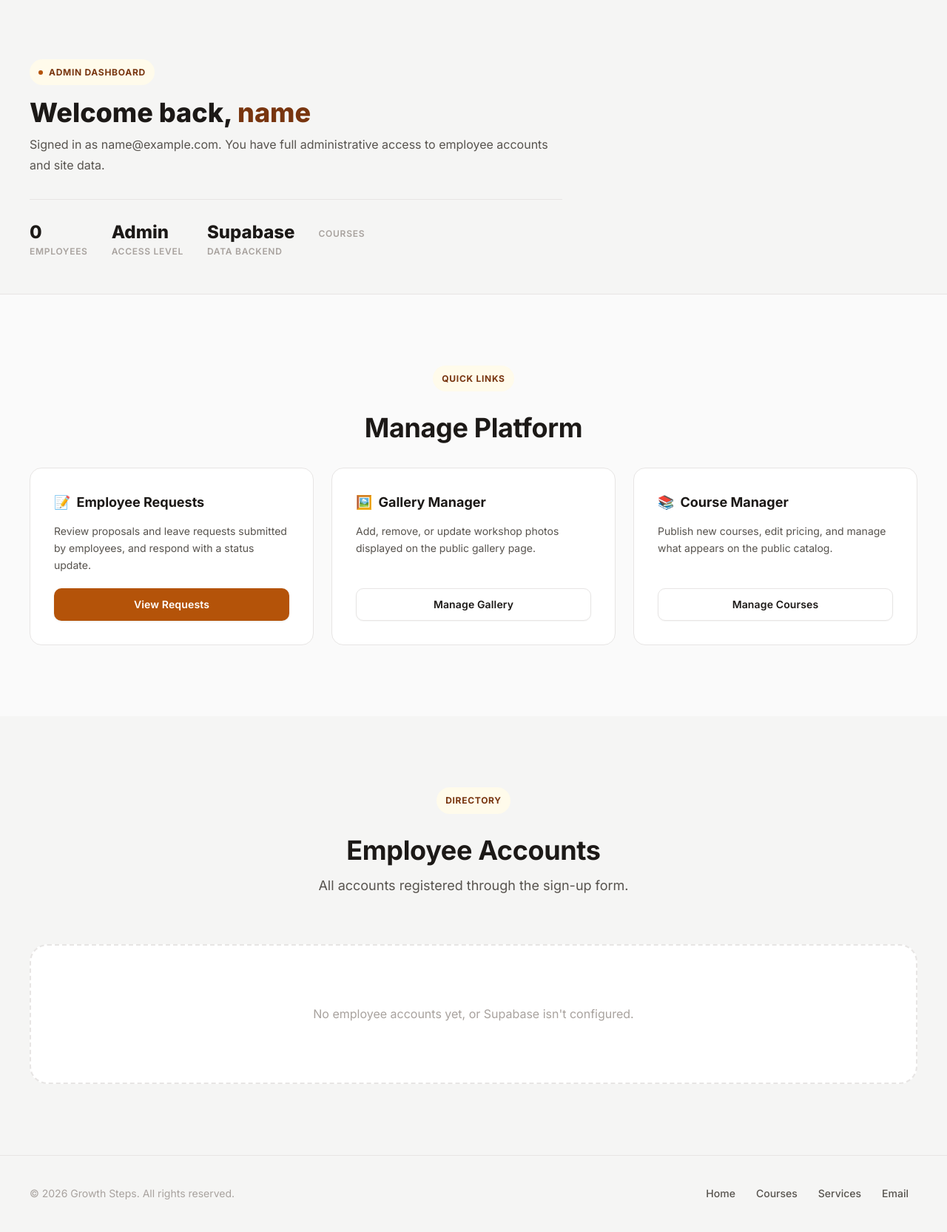
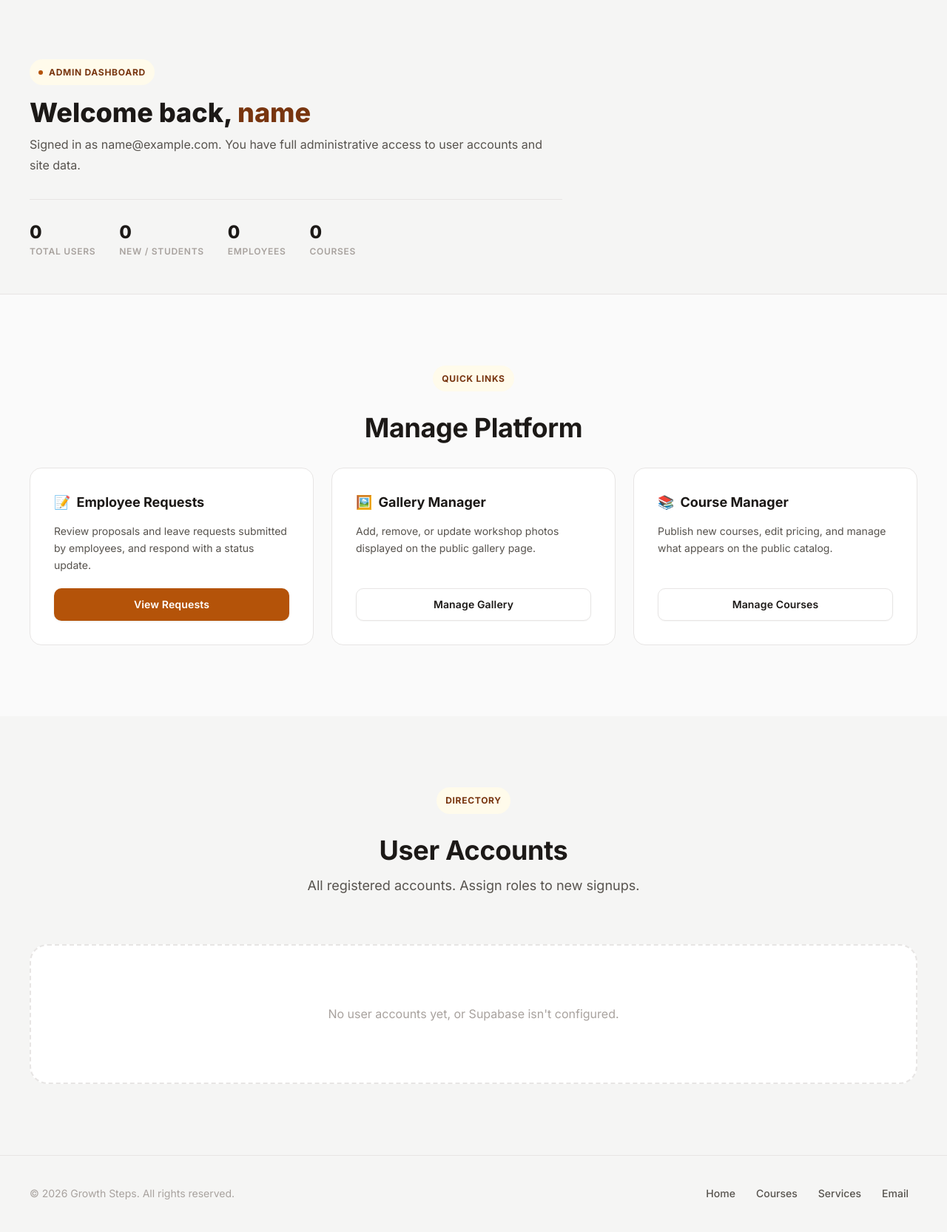
Before and after one commit to growthstepsgs/GrowthStepsFullStack, a Flask app: page /dashboard/admin in a window 1280 px wide. Shown: the part 73-1738 px from the top of the page at 74% size. Run offline with Flask 3, Linux system fonts and the light colour scheme; the visitor is signed in with stand-in values (Sample User, id 1).

Commit message:
Add files via upload

```diff
--- a/app.py
+++ b/app.py
@@ -42,6 +42,16 @@
   cp .env.example .env      # fill in your Supabase project URL + keys
   flask --app app run --debug
 """
+#google signin implementation
+import secrets
+import hashlib
+import base64
+import urllib.parse
+
+import httpx
+
+#33333333333333333333333333333
+
 from datetime import datetime, timezone
 import os
 import uuid
@@ -55,6 +65,7 @@
 )
 from werkzeug.utils import secure_filename
 from supabase import create_client, Client
+from werkzeug.middleware.proxy_fix import ProxyFix
 
 # Load .env from the SAME folder as this file, regardless of the
 # directory you launch `flask run` / `python app.py` from.
@@ -86,7 +97,7 @@
 
 app = Flask(__name__)
 app.secret_key = os.environ.get("SECRET_KEY", "dev-secret-change-me")
-
+app.wsgi_app = ProxyFix(app.wsgi_app, x_proto=1, x_host=1)
 if not SUPABASE_URL or not SUPABASE_KEY:
     print(
         "\n⚠️  SUPABASE NOT CONFIGURED\n"
@@ -237,7 +248,12 @@
         session["user_email"] = email
         session["user_id"] = result.user.id
         session["role"] = role
-        return redirect(url_for("employee_dashboard"))
+
+        if role == "employee":
+            return redirect(url_for("employee_dashboard"))
+        elif role == "student":
+            return redirect(url_for("student_dashboard"))
+        return redirect(url_for("home"))
 
     return render_template("login.html")
 
@@ -274,24 +290,13 @@
         user = result.user
         if user and supabase_admin:
             try:
-                supabase_admin.table("profiles").update(
-                    {"role": "employee"}
-                ).eq("id", user.id).execute()
-            except Exception as exc:
-                flash(
-                    f"Account created, but role promotion failed ({exc}). "
-                    "Ask an admin to set your role to 'employee' manually.",
-                    "error",
-                )
-                return redirect(url_for("login"))
-        elif user and not supabase_admin:
-            flash(
-                "Account created as a default 'student' — add "
-                "SUPABASE_SERVICE_KEY to .env so new signups are "
-                "automatically promoted to 'employee'.",
-                "error",
-            )
-            return redirect(url_for("login"))
+                # Save name/email for admin visibility; leave role as 'student' (trigger default)
+                supabase_admin.table("profiles").update({
+                    "full_name": full_name,
+                    "email": email,
+                }).eq("id", user.id).execute()
+            except Exception:
+                pass
 
         flash("Account created! Check your email to confirm, then log in.", "success")
         return redirect(url_for("login"))
@@ -305,41 +310,131 @@
     return redirect(url_for("home"))
 
 
+# ── GOOGLE OAUTH ───────────────────────────────────────────────────
+
+def _generate_pkce():
+    """Generate PKCE verifier + challenge for OAuth."""
+    verifier = base64.urlsafe_b64encode(
+        secrets.token_bytes(32)
+    ).rstrip(b"=").decode("utf-8")
+    challenge = base64.urlsafe_b64encode(
+        hashlib.sha256(verifier.encode()).digest()
+    ).rstrip(b"=").decode("utf-8")
+    return verifier, challenge
+
+
+@app.route("/auth/google")
+def auth_google():
+    """Redirect user to Google's consent screen via Supabase."""
+    if not SUPABASE_URL or not SUPABASE_KEY:
+        flash("Supabase isn't configured.", "error")
+        return redirect(url_for("login"))
+
+    verifier, challenge = _generate_pkce()
+    session["oauth_verifier"] = verifier
+    next_param = request.args.get("next", "")
+    if next_param.startswith("/"):
+        session["oauth_next"] = next_param
+    else:
+        session["oauth_next"] = url_for("employee_dashboard")
+
+    callback_url = url_for("auth_callback", _external=True)
+
+    params = {
+        "provider": "google",
+        "redirect_to": callback_url,
+        "code_challenge": challenge,
+        "code_challenge_method": "S256",
+    }
+    qs = urllib.parse.urlencode(params)
+    return redirect(f"{SUPABASE_URL}/auth/v1/authorize?{qs}")
+
+
+@app.route("/auth/callback")
+def auth_callback():
+    """Supabase redirects back here after Google approval."""
+    code = request.args.get("code")
+    verifier = session.pop("oauth_verifier", None)
+
+    if not code or not verifier:
+        flash("Sign-in failed — session expired or denied.", "error")
+        return redirect(url_for("login"))
+
+    # Exchange the code for user info
+    try:
+        r = httpx.post(
+            f"{SUPABASE_URL}/auth/v1/token?grant_type=pkce",
+            headers={
+                "apikey": SUPABASE_KEY,
+                "Content-Type": "application/json",
+            },
+            json={"auth_code": code, "code_verifier": verifier},
+            timeout=10,
+        )
+        r.raise_for_status()
+        data = r.json()
+    except Exception as exc:
+        flash(f"Google sign-in failed: {exc}", "error")
+        return redirect(url_for("login"))
+
+    user = data.get("user")
+    if not user:
+        flash("Could not retrieve user info.", "error")
+        return redirect(url_for("login"))
+
+    user_id = user.get("id")
+    email = user.get("email", "").lower()
+
+    # Fetch role from profiles (new users keep the default 'student' from the trigger)
+    role = "student"
+    try:
+        prof = (
+            supabase.table("profiles")
+            .select("role")
+            .eq("id", user_id)
+            .single()
+            .execute()
+        )
+        if prof.data:
+            role = prof.data.get("role", "student")
+    except Exception:
+        pass
+
+    # Save email for admin visibility
+    if supabase_admin:
+        try:
+            supabase_admin.table("profiles").update({
+                "email": email,
+            }).eq("id", user_id).execute()
+        except Exception:
+            pass
+
+    session["user_email"] = email
+    session["user_id"] = user_id
+    session["role"] = role
+
+    flash("Signed in with Google.", "success")
+
+    if role == "employee":
+        return redirect(url_for("employee_dashboard"))
+    elif role == "student":
+        return redirect(url_for("student_dashboard"))
+    return redirect(url_for("home"))
+
 # ── DASHBOARDS ──────────────────────────────────────────────────────
+
 @app.route("/dashboard/employee")
 @login_required
 def employee_dashboard():
-    if session.get("role") == "admin":
+    role = session.get("role")
+    if role == "admin":
         return redirect(url_for("admin_dashboard"))
+    if role == "student":
+        return redirect(url_for("student_dashboard"))
     return render_template(
         "employee_dashboard.html",
         email=session.get("user_email"),
     )
-
-
-@app.route("/dashboard/admin")
-@admin_required
-def admin_dashboard():
-    employees = []
-    client = supabase_admin or supabase
-    if client:
-        try:
-            res = (
-                client.table("profiles")
-                .select("*")
-                .eq("role", "employee")
-                .execute()
-            )
-            employees = res.data or []
-        except Exception:
-            employees = []
-    return render_template(
-        "admin_dashboard.html",
-        email=session.get("user_email"),
-        employees=employees,
-    )
-
-
 # ── EMPLOYEE REQUESTS / PROPOSALS ───────────────────────────────────
 @app.route("/dashboard/employee/requests", methods=["GET", "POST"])
 @login_required
@@ -423,8 +518,115 @@
             photos = []
     return render_template("gallery.html", photos=photos)
 
+@app.route("/dashboard/student")
+@login_required
+def student_dashboard():
+    role = session.get("role")
+    if role == "admin":
+        return redirect(url_for("admin_dashboard"))
+    if role == "employee":
+        return redirect(url_for("employee_dashboard"))
+    return render_template("student_dashboard.html", email=session.get("user_email"))
 
 
+@app.route("/dashboard/admin")
+@admin_required
+def admin_dashboard():
+    users = []
+    client = supabase_admin or supabase
+    if client:
+        try:
+            res = client.table("profiles").select("*").order("created_at", desc=True).execute()
+            users = res.data or []
+        except Exception:
+            users = []
+
+    course_count = 0
+    if client:
+        try:
+            res = client.table("courses").select("*").execute()
+            course_count = len(res.data or [])
+        except Exception:
+            pass
+
+    student_count = sum(1 for u in users if u.get("role") == "student")
+    employee_count = sum(1 for u in users if u.get("role") == "employee")
+
+    return render_template(
+        "admin_dashboard.html",
+        email=session.get("user_email"),
+        users=users,
+        course_count=course_count,
+        student_count=student_count,
+        employee_count=employee_count,
+    )
+
+
+@app.route("/dashboard/admin/users/<user_id>/role", methods=["POST"])
+@admin_required
+def admin_update_role(user_id):
+    new_role = request.form.get("role", "").strip()
+    if new_role not in ("student", "employee"):
+        flash("Invalid role.", "error")
+        return redirect(url_for("admin_dashboard"))
+
+    client = supabase_admin or supabase
+    if not client:
+        flash("Supabase isn't configured.", "error")
+        return redirect(url_for("admin_dashboard"))
+
+    try:
+        client.table("profiles").update({"role": new_role}).eq("id", user_id).execute()
+        flash(f"Role updated to {new_role}.", "success")
+    except Exception as exc:
+        flash(f"Could not update role: {exc}", "error")
+
+    return redirect(url_for("admin_dashboard"))
+# ── SEO: SITEMAP & ROBOTS.TXT ───────────────────────────────────────
+@app.route("/sitemap.xml")
+def sitemap():
+    """Dynamic XML sitemap of all public, indexable pages."""
+    pages = [
+        {"loc": url_for("home", _external=True),              "priority": "1.0",  "changefreq": "weekly"},
+        {"loc": url_for("courses", _external=True),           "priority": "0.8",  "changefreq": "weekly"},
+        {"loc": url_for("available_courses", _external=True), "priority": "0.8",  "changefreq": "weekly"},
+        {"loc": url_for("services", _external=True),          "priority": "0.8",  "changefreq": "monthly"},
+        {"loc": url_for("workshop", _external=True),          "priority": "0.7",  "changefreq": "monthly"},
+        {"loc": url_for("gallery", _external=True),           "priority": "0.7",  "changefreq": "weekly"},
+        {"loc": url_for("login", _external=True),             "priority": "0.5",  "changefreq": "yearly"},
+        {"loc": url_for("signup", _external=True),            "priority": "0.5",  "changefreq": "yearly"},
+    ]
+
+    now = datetime.now(timezone.utc).strftime("%Y-%m-%d")
+    xml_lines = ['<?xml version="1.0" encoding="UTF-8"?>']
+    xml_lines.append('<urlset xmlns="http://www.sitemaps.org/schemas/sitemap/0.9">')
+    for p in pages:
+        xml_lines.append("  <url>")
+        xml_lines.append(f"    <loc>{p['loc']}</loc>")
+        xml_lines.append(f"    <lastmod>{now}</lastmod>")
+        xml_lines.append(f"    <changefreq>{p['changefreq']}</changefreq>")
+        xml_lines.append(f"    <priority>{p['priority']}</priority>")
+        xml_lines.append("  </url>")
+    xml_lines.append("</urlset>")
+
+    return "\n".join(xml_lines), 200, {"Content-Type": "application/xml"}
+
+
+@app.route("/robots.txt")
+def robots():
+    """Tell crawlers what they may index and where the sitemap lives."""
+    base = request.url_root.rstrip("/")
+    lines = [
+        "User-agent: *",
+        "Disallow: /dashboard/",
+        "Disallow: /admin/",
+        "Disallow: /login",
+        "Disallow: /signup",
+        "",
+        f"Sitemap: {base}/sitemap.xml",
+        "",
+    ]
+    return "\n".join(lines), 200, {"Content-Type": "text/plain"}
 
 @app.route("/admin/cleanup-orphaned-photos")
 @admin_required
--- /dev/null
+++ b/static/google1371138ddddc045a.html
@@ -0,0 +1 @@
+google-site-verification: google1371138ddddc045a.html
--- a/templates/admin_dashboard.html
+++ b/templates/admin_dashboard.html
@@ -1,21 +1,16 @@
 {% extends 'base.html' %}
 
 {% block title %}Admin Dashboard | Growth Steps{% endblock %}
-{% block description %}Administrative dashboard for Growth Steps. Manage employee accounts and review requests.{% endblock %}
+{% block description %}Administrative dashboard for Growth Steps. Manage user accounts and review requests.{% endblock %}
 
 {% block styles %}
 <style>
-  /* Admin-specific — move these to styles.css if you prefer */
   .admin-hero {
     padding: var(--space-12) 0 var(--space-8);
     background: var(--bg-muted);
     border-bottom: 1px solid var(--border);
   }
-
-  .admin-hero-inner {
-    max-width: 720px;
-  }
-
+  .admin-hero-inner { max-width: 720px; }
   .admin-hero h1 {
     font-size: clamp(var(--text-2xl), 4vw, var(--text-4xl));
     font-weight: 800;
@@ -23,15 +18,8 @@
     margin-bottom: var(--space-2);
     line-height: 1.2;
   }
-
-  .admin-hero h1 span {
-    color: var(--primary-text);
-  }
-
-  .admin-hero .body {
-    margin-bottom: var(--space-6);
-  }
-
+  .admin-hero h1 span { color: var(--primary-text); }
+  .admin-hero .body { margin-bottom: var(--space-6); }
   .admin-stats {
     display: flex;
     gap: var(--space-6);
@@ -39,20 +27,13 @@
     padding-top: var(--space-6);
     border-top: 1px solid var(--border);
   }
-
-  .admin-stat {
-    display: flex;
-    flex-direction: column;
-    gap: var(--space-1);
-  }
-
+  .admin-stat { display: flex; flex-direction: column; gap: var(--space-1); }
   .admin-stat strong {
     font-size: var(--text-2xl);
     font-weight: 800;
     color: var(--text);
     line-height: 1;
   }
-
   .admin-stat span {
     font-size: var(--text-xs);
     color: var(--text-subtle);
@@ -60,14 +41,12 @@
     letter-spacing: 0.06em;
     font-weight: 600;
   }
-
   .admin-actions {
     display: grid;
     grid-template-columns: repeat(auto-fit, minmax(280px, 1fr));
     gap: var(--space-5);
     margin-bottom: var(--space-10);
   }
-
   .action-card {
     background: var(--bg-elevated);
     border: 1px solid var(--border);
@@ -78,13 +57,11 @@
     flex-direction: column;
     gap: var(--space-3);
   }
-
   .action-card:hover {
     box-shadow: var(--shadow-md);
     border-color: var(--border-strong);
     transform: translateY(-2px);
   }
-
   .action-card h3 {
     font-size: var(--text-lg);
     font-weight: 700;
@@ -93,26 +70,22 @@
     align-items: center;
     gap: var(--space-2);
   }
-
   .action-card p {
     color: var(--text-muted);
     font-size: var(--text-sm);
     line-height: 1.65;
     flex: 1;
   }
-
   .action-card .btn {
     margin-top: var(--space-2);
     width: 100%;
     justify-content: center;
   }
-
   .employee-grid {
     display: grid;
     grid-template-columns: repeat(auto-fill, minmax(280px, 1fr));
     gap: var(--space-4);
   }
-
   .employee-card {
     background: var(--bg-elevated);
     border: 1px solid var(--border);
@@ -123,12 +96,10 @@
     gap: var(--space-4);
     transition: all var(--transition-fast);
   }
-
   .employee-card:hover {
     border-color: var(--border-strong);
     box-shadow: var(--shadow);
   }
-
   .employee-avatar {
     width: 44px;
     height: 44px;
@@ -141,20 +112,17 @@
     font-weight: 700;
     flex-shrink: 0;
   }
-
   .employee-info h4 {
     font-size: var(--text-base);
     font-weight: 600;
     color: var(--text);
     margin-bottom: var(--space-1);
   }
-
   .employee-info p {
     font-size: var(--text-sm);
     color: var(--text-muted);
     line-height: 1.5;
   }
-
   .badge-role {
     display: inline-block;
     background: var(--bg-muted);
@@ -167,7 +135,26 @@
     letter-spacing: 0.04em;
     margin-top: var(--space-2);
   }
-
+  .role-form {
+    display: flex;
+    gap: var(--space-2);
+    margin-top: var(--space-3);
+  }
+  .role-form select {
+    padding: var(--space-1) var(--space-2);
+    border-radius: var(--radius-sm);
+    border: 1px solid var(--border);
+    background: var(--bg);
+    color: var(--text);
+    font-size: var(--text-sm);
+    flex: 1;
+  }
+  .role-form .btn {
+    padding: var(--space-1) var(--space-3);
+    font-size: var(--text-xs);
+    margin: 0;
+    width: auto;
+  }
   .empty-state {
     text-align: center;
     padding: var(--space-12) var(--space-6);
@@ -175,11 +162,7 @@
     border: 2px dashed var(--border);
     border-radius: var(--radius-xl);
   }
-
-  .empty-state p {
-    color: var(--text-subtle);
-    font-size: var(--text-base);
-  }
+  .empty-state p { color: var(--text-subtle); font-size: var(--text-base); }
 </style>
 {% endblock %}
 
@@ -195,21 +178,21 @@
         </div>
         <h1 id="admin-heading">Welcome back, <span>{{ email.split('@')[0] if email else 'Admin' }}</span></h1>
         <p class="body">
-          Signed in as {{ email }}. You have full administrative access to employee accounts and site data.
+          Signed in as {{ email }}. You have full administrative access to user accounts and site data.
         </p>
 
         <div class="admin-stats">
           <div class="admin-stat">
-            <strong>{{ employees|length }}</strong>
-            <span>Employees</span>
+            <strong>{{ users|length }}</strong>
+            <span>Total Users</span>
           </div>
           <div class="admin-stat">
-            <strong>Admin</strong>
-            <span>Access Level</span>
+            <strong>{{ student_count }}</strong>
+            <span>New / Students</span>
           </div>
           <div class="admin-stat">
-            <strong>Supabase</strong>
-            <span>Data Backend</span>
+            <strong>{{ employee_count }}</strong>
+            <span>Employees</span>
           </div>
           <div class="admin-stat">
             <strong>{{ course_count }}</strong>
@@ -240,6 +223,7 @@
           <p>Add, remove, or update workshop photos displayed on the public gallery page.</p>
           <a class="btn btn-secondary" href="{{ url_for('admin_gallery') }}">Manage Gallery</a>
         </article>
+
         <article class="action-card">
           <h3><span aria-hidden="true">📚</span> Course Manager</h3>
           <p>Publish new courses, edit pricing, and manage what appears on the public catalog.</p>
@@ -249,33 +233,47 @@
     </div>
   </section>
 
-  <!-- Employee Accounts -->
-  <section class="section section-alt" aria-labelledby="employees-heading">
+  <!-- User Accounts -->
+  <section class="section section-alt" aria-labelledby="users-heading">
     <div class="container">
       <div class="section-header reveal">
         <span class="eyebrow">Directory</span>
-        <h2 id="employees-heading" class="heading-section">Employee <strong>Accounts</strong></h2>
-        <p>All accounts registered through the sign-up form.</p>
+        <h2 id="users-heading" class="heading-section">User <strong>Accounts</strong></h2>
+        <p>All registered accounts. Assign roles to new signups.</p>
       </div>
 
-      {% if employees %}
+      {% if users %}
         <div class="employee-grid">
-          {% for emp in employees %}
+          {% for u in users %}
             <article class="employee-card reveal">
               <div class="employee-avatar" aria-hidden="true">
-                {{ (emp.name or 'U')[0] | upper }}
+                {{ (u.full_name or 'U')[0] | upper }}
               </div>
               <div class="employee-info">
-                <h4>{{ emp.name or "Unnamed User" }}</h4>
-                <p>{{ emp.email }}</p>
-                <span class="badge-role">{{ emp.role }}</span>
+                <h4>{{ u.full_name or "Unnamed User" }}</h4>
+                {% if u.email %}
+                  <p>{{ u.email }}</p>
+                {% else %}
+                  <p style="font-family: monospace; font-size: var(--text-xs); color: var(--text-subtle);">{{ u.id[:8] }}…</p>
+                {% endif %}
+                <span class="badge-role" style="{% if u.role == 'student' %}background: var(--warning-bg); color: var(--warning);{% endif %}">
+                  {{ u.role }}
+                </span>
+
+                <form class="role-form" method="POST" action="{{ url_for('admin_update_role', user_id=u.id) }}">
+                  <select name="role" required>
+                    <option value="student" {% if u.role == 'student' %}selected{% endif %}>Student</option>
+                    <option value="employee" {% if u.role == 'employee' %}selected{% endif %}>Employee</option>
+                  </select>
+                  <button class="btn btn-primary" type="submit">Update</button>
+                </form>
               </div>
             </article>
           {% endfor %}
         </div>
       {% else %}
         <div class="empty-state reveal">
-          <p>No employee accounts yet, or Supabase isn't configured.</p>
+          <p>No user accounts yet, or Supabase isn't configured.</p>
         </div>
       {% endif %}
     </div>
--- a/templates/base.html
+++ b/templates/base.html
@@ -3,7 +3,6 @@
 <head>
   <meta charset="UTF-8" />
   <meta name="viewport" content="width=device-width, initial-scale=1.0" />
-  <meta name="google-site-verification" content="gps6H3gmPsf4hyHRdxYpPztaWbtK2pjE9jh82aLbybg" />
   <title>{% block title %}Growth Steps{% endblock %}</title>
   <meta name="description" content="{% block description %}Growth Steps provides web development services and live Gen AI training.{% endblock %}" />
 
@@ -72,6 +71,12 @@
           <li><a href="{{ url_for('employee_sheets') }}">Employee Sheets</a></li>
           <li><a href="{{ url_for('gallery') }}">Gallery</a></li>
           <li><a href="{{ url_for('logout') }}">Logout</a></li>
+
+        {% elif session.get('role') == 'student' %}
+          <li><a href="{{ url_for('student_dashboard') }}">Dashboard</a></li>
+          <li><a href="{{ url_for('gallery') }}">Gallery</a></li>
+          <li><a href="{{ url_for('logout') }}">Logout</a></li>
+
 
         {% else %}
           <li><a href="{{ url_for('home') }}">Home</a></li>
```
Also changed, not shown: templates/login.html (+62 -4 lines), templates/signup.html (+61 -3 lines), templates/student_dashboard.html (added, +113 -0 lines), templates/index.html (line endings or trailing spaces).
